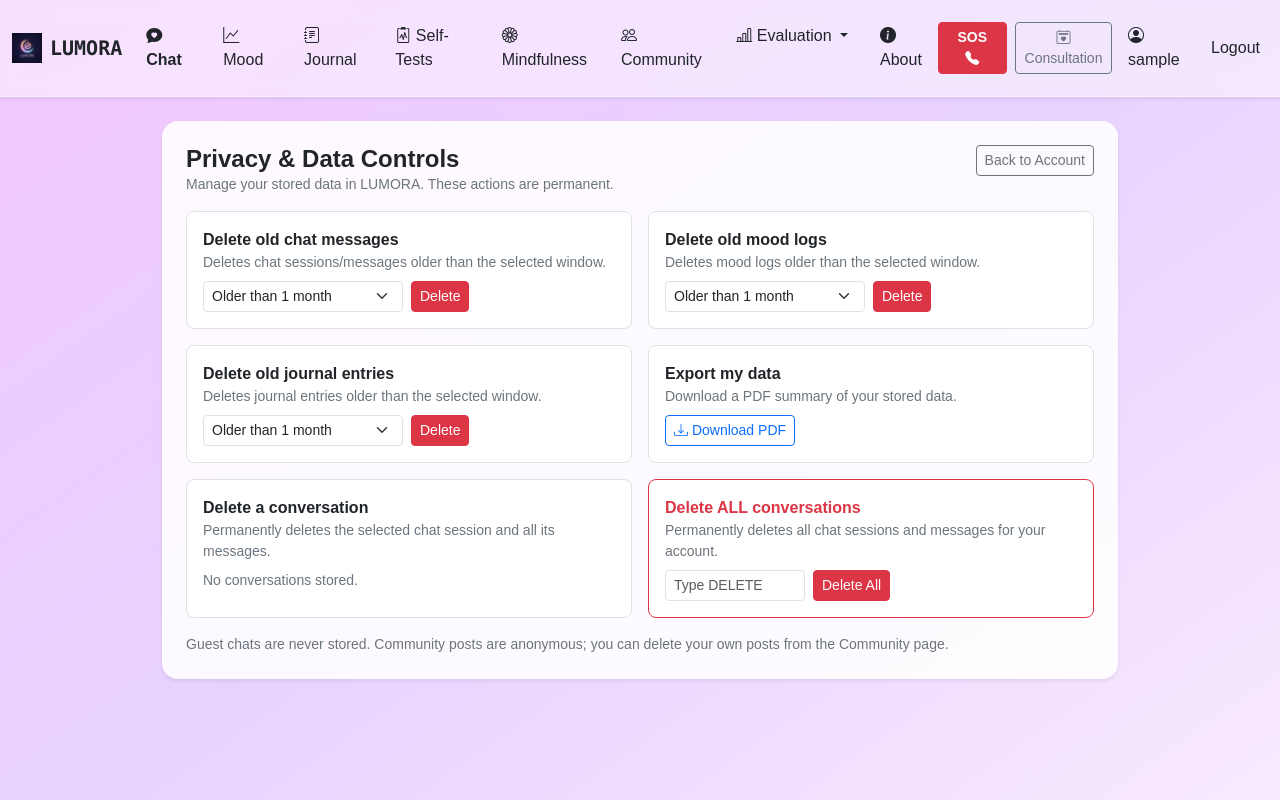
After one commit to PiyaNeu/Lumora_mentalhealth_chatbot, a Flask app: page /account/privacy in a window 1280 px wide. The commit adds this page. Run offline with Flask 3, Linux system fonts and the light colour scheme; the visitor is signed in with stand-in values (Sample User, id 1); data comes from the database, SQL or seed files in the repository; data that the repository does not hold is empty; parts of the project's set-up code (start-up, migrations or seed data) failed here and were passed over; some libraries are stand-ins or nearby versions.

Commit message:
Add account settings and Privacy & Data Controls
- Account: username, preferred mode (auto/listener/coach/therapist/
  balanced), profile picture upload (resized, random file name)
- Delete old chat messages / mood logs / journal entries by window
  (1 week .. 6 months, or everything); empty sessions removed
- Delete one conversation, or all (typed DELETE confirmation)
- Export my data as a PDF (summary, moods, tests, appointments,
  journals, conversations, community posts; user text escaped)
- Delete account (password confirmed) removes all of the user's data
- Shared chat deletion service cleans up insights, labels, crisis
  events, feedback and mood links consistently
- Tests for each control, ownership and cleanup

```diff
--- a/ChatbotWebsite/account/routes.py
+++ b/ChatbotWebsite/account/routes.py
@@ -1,3 +1,171 @@
-from flask import Blueprint
+import os
+import secrets
+from datetime import datetime, timedelta
+
+from flask import Blueprint, abort, current_app, flash, make_response, redirect, render_template, request, url_for
+from flask_login import current_user, login_required, logout_user
+from PIL import Image
+
+from ChatbotWebsite import bcrypt, db
+from ChatbotWebsite.account.export import build_user_export
+from ChatbotWebsite.account.forms import AccountForm
+from ChatbotWebsite.chat.service import delete_messages_before, delete_sessions
+from ChatbotWebsite import models
+from ChatbotWebsite.models import ChatSession, Journal, MoodEntry
+from ChatbotWebsite.utils import local_today
 
 account = Blueprint("account", __name__)
+
+# "Delete data older than…" choices. None = everything.
+WINDOWS = {"1w": ("Older than 1 week", 7), "1m": ("Older than 1 month", 30), "3m": ("Older than 3 months", 90),
+           "6m": ("Older than 6 months", 180), "all": ("Everything", None)}
+
+
+def _cutoff(window_key):
+    if window_key not in WINDOWS:
+        abort(400)
+    days = WINDOWS[window_key][1]
+    # "Everything" = anything created before a moment slightly in the future
+    return datetime.utcnow() + timedelta(seconds=1) if days is None else datetime.utcnow() - timedelta(days=days)
+
+
+def _save_picture(file_storage):
+    """Store a 250x250 copy under a random name; return the file name."""
+    name = secrets.token_hex(8) + ".jpg"
+    path = os.path.join(current_app.static_folder, "profile_images", name)
+    img = Image.open(file_storage)
+    img = img.convert("RGB")
+    img.thumbnail((250, 250))
+    img.save(path, "JPEG", quality=85)
+    return name
+
+
+@account.route("/", methods=["GET", "POST"])
+@login_required
+def profile():
+    form = AccountForm()
+    if form.validate_on_submit():
+        if form.picture.data:
+            old = current_user.profile_image
+            current_user.profile_image = _save_picture(form.picture.data)
+            if old and old != "default.jpg":
+                try:
+                    os.remove(os.path.join(current_app.static_folder, "profile_images", old))
+                except OSError:
+                    pass
+        current_user.username = form.username.data.strip()
+        current_user.preferred_mode = form.preferred_mode.data
+        db.session.commit()
+        flash("Your account has been updated.", "success")
+        return redirect(url_for("account.profile"))
+    if request.method == "GET":
+        form.username.data = current_user.username
+        form.preferred_mode.data = current_user.preferred_mode
+    return render_template("account/profile.html", title="Account", form=form)
+
+
+@account.route("/privacy")
+@login_required
+def privacy():
+    sessions = (ChatSession.query.filter_by(user_id=current_user.id)
+                .order_by(ChatSession.updated_at.desc()).all())
+    return render_template("account/privacy.html", title="Privacy & Data Controls", windows=WINDOWS,
+                           sessions=sessions)
+
+
+@account.route("/privacy/delete-messages", methods=["POST"])
+@login_required
+def delete_messages():
+    n = delete_messages_before(current_user.id, _cutoff(request.form.get("window")))
+    db.session.commit()
+    flash(f"Deleted {n} chat message{'s' if n != 1 else ''}.", "info")
+    return redirect(url_for("account.privacy"))
+
+
+@account.route("/privacy/delete-moods", methods=["POST"])
+@login_required
+def delete_moods():
+    n = MoodEntry.query.filter(MoodEntry.user_id == current_user.id,
+                               MoodEntry.created_at < _cutoff(request.form.get("window"))).delete()
+    db.session.commit()
+    flash(f"Deleted {n} mood log{'s' if n != 1 else ''}.", "info")
+    return redirect(url_for("account.privacy"))
+
+
+@account.route("/privacy/delete-journals", methods=["POST"])
+@login_required
+def delete_journals():
+    n = Journal.query.filter(Journal.user_id == current_user.id,
+                             Journal.date_created < _cutoff(request.form.get("window"))).delete()
+    db.session.commit()
+    flash(f"Deleted {n} journal entr{'ies' if n != 1 else 'y'}.", "info")
+    return redirect(url_for("account.privacy"))
+
+
+@account.route("/privacy/delete-conversation", methods=["POST"])
+@login_required
+def delete_conversation():
+    s = db.session.get(ChatSession, request.form.get("session_id", type=int) or 0)
+    if s is None or s.user_id != current_user.id:
+        flash("Please choose one of your conversations.", "warning")
+        return redirect(url_for("account.privacy"))
+    delete_sessions([s])
+    db.session.commit()
+    flash("Conversation deleted.", "info")
+    return redirect(url_for("account.privacy"))
+
+
+@account.route("/privacy/delete-all-conversations", methods=["POST"])
+@login_required
+def delete_all_conversations():
+    if request.form.get("confirm") != "DELETE":
+        flash('Type DELETE to confirm deleting all conversations.', "warning")
+        return redirect(url_for("account.privacy"))
+    n = delete_sessions(ChatSession.query.filter_by(user_id=current_user.id).all())
+    db.session.commit()
+    flash(f"All conversations deleted ({n} messages).", "info")
+    return redirect(url_for("account.privacy"))
+
+
+@account.route("/privacy/export.pdf")
+@login_required
+def export_data():
+    resp = make_response(build_user_export(current_user))
+    resp.headers["Content-Type"] = "application/pdf"
+    resp.headers["Content-Disposition"] = f"attachment; filename=Lumora_My_Data-{local_today():%Y-%m-%d}.pdf"
+    resp.headers["Cache-Control"] = "no-store"
+    return resp
+
+
+def delete_user_data(user):
+    """Remove the user and everything they own. Caller commits."""
+    uid = user.id
+    delete_sessions(ChatSession.query.filter_by(user_id=uid).all())
+    for model in (models.MoodEntry, models.Journal, models.SavedInsight, models.CrisisEvent,
+                  models.AssessmentResult, models.ToolUsage, models.SentimentLabel, models.SessionFeedback,
+                  models.Appointment, models.CommunityReaction, models.CommunityReport, models.CommunityComment):
+        model.query.filter_by(user_id=uid).delete()
+    for post in models.CommunityPost.query.filter_by(user_id=uid).all():
+        models.CommunityReport.query.filter_by(target_type="post", target_id=post.id).delete()
+        db.session.delete(post)
+    models.ChatMessage.query.filter_by(user_id=uid).delete()
+    if user.profile_image and user.profile_image != "default.jpg":
+        try:
+            os.remove(os.path.join(current_app.static_folder, "profile_images", user.profile_image))
+        except OSError:
+            pass
+    db.session.delete(user)
+
+
+@account.route("/delete", methods=["POST"])
+@login_required
+def delete_account():
+    if not bcrypt.check_password_hash(current_user.password, request.form.get("password", "")):
+        flash("Password incorrect — your account was not deleted.", "danger")
+        return redirect(url_for("account.profile"))
+    user = db.session.get(models.User, current_user.id)
+    logout_user()
+    delete_user_data(user)
+    db.session.commit()
+    flash("Your account and all your data have been deleted.", "info")
+    return redirect(url_for("main.home"))
--- /dev/null
+++ b/ChatbotWebsite/templates/account/privacy.html
@@ -0,0 +1,75 @@
+{% extends "layout.html" %}
+{% macro window_form(action, title, desc) %}
+<div class="col-md-6">
+  <div class="border rounded-3 p-3 h-100 bg-white">
+    <div class="fw-bold">{{ title }}</div>
+    <div class="small text-secondary mb-2">{{ desc }}</div>
+    <form method="POST" action="{{ action }}" class="d-flex gap-2" onsubmit="return confirm('{{ title }}? This cannot be undone.');">
+      <input type="hidden" name="csrf_token" value="{{ csrf_token() }}">
+      <select name="window" class="form-select form-select-sm" style="max-width: 200px;">
+        {% for key, w in windows.items() %}<option value="{{ key }}" {% if key == '1m' %}selected{% endif %}>{{ w[0] }}</option>{% endfor %}
+      </select>
+      <button class="btn btn-danger btn-sm">Delete</button>
+    </form>
+  </div>
+</div>
+{% endmacro %}
+
+{% block content %}
+<div class="container py-4" style="max-width: 980px;">
+  <div class="card border-0 shadow-sm" style="background: rgba(255,255,255,0.88); border-radius: 16px;">
+    <div class="card-body p-4">
+      <div class="d-flex justify-content-between align-items-start mb-3">
+        <div>
+          <h4 class="fw-bold mb-0">Privacy &amp; Data Controls</h4>
+          <div class="small text-secondary">Manage your stored data in LUMORA. These actions are permanent.</div>
+        </div>
+        <a href="{{ url_for('account.profile') }}" class="btn btn-sm btn-outline-secondary">Back to Account</a>
+      </div>
+
+      <div class="row g-3">
+        {{ window_form(url_for('account.delete_messages'), 'Delete old chat messages', 'Deletes chat sessions/messages older than the selected window.') }}
+        {{ window_form(url_for('account.delete_moods'), 'Delete old mood logs', 'Deletes mood logs older than the selected window.') }}
+        {{ window_form(url_for('account.delete_journals'), 'Delete old journal entries', 'Deletes journal entries older than the selected window.') }}
+
+        <div class="col-md-6">
+          <div class="border rounded-3 p-3 h-100 bg-white">
+            <div class="fw-bold">Export my data</div>
+            <div class="small text-secondary mb-2">Download a PDF summary of your stored data.</div>
+            <a href="{{ url_for('account.export_data') }}" class="btn btn-outline-primary btn-sm"><i class="bi bi-download"></i> Download PDF</a>
+          </div>
+        </div>
+
+        <div class="col-md-6">
+          <div class="border rounded-3 p-3 h-100 bg-white">
+            <div class="fw-bold">Delete a conversation</div>
+            <div class="small text-secondary mb-2">Permanently deletes the selected chat session and all its messages.</div>
+            {% if sessions %}
+            <form method="POST" action="{{ url_for('account.delete_conversation') }}" class="d-flex gap-2" onsubmit="return confirm('Delete this conversation?');">
+              <input type="hidden" name="csrf_token" value="{{ csrf_token() }}">
+              <select name="session_id" class="form-select form-select-sm">
+                {% for s in sessions %}<option value="{{ s.id }}">{{ s.title }} ({{ s.updated_at | localtime('%Y-%m-%d %H:%M') }})</option>{% endfor %}
+              </select>
+              <button class="btn btn-danger btn-sm">Delete</button>
+            </form>
+            {% else %}<div class="small text-secondary">No conversations stored.</div>{% endif %}
+          </div>
+        </div>
+
+        <div class="col-md-6">
+          <div class="border border-danger rounded-3 p-3 h-100 bg-white">
+            <div class="fw-bold text-danger">Delete ALL conversations</div>
+            <div class="small text-secondary mb-2">Permanently deletes all chat sessions and messages for your account.</div>
+            <form method="POST" action="{{ url_for('account.delete_all_conversations') }}" class="d-flex gap-2">
+              <input type="hidden" name="csrf_token" value="{{ csrf_token() }}">
+              <input type="text" name="confirm" class="form-control form-control-sm" placeholder="Type DELETE" style="max-width: 140px;" autocomplete="off">
+              <button class="btn btn-danger btn-sm">Delete All</button>
+            </form>
+          </div>
+        </div>
+      </div>
+      <div class="small text-secondary mt-3">Guest chats are never stored. Community posts are anonymous; you can delete your own posts from the Community page.</div>
+    </div>
+  </div>
+</div>
+{% endblock content %}
--- a/ChatbotWebsite/templates/layout.html
+++ b/ChatbotWebsite/templates/layout.html
@@ -101,7 +101,7 @@
               <a class="btn btn-outline-secondary btn-sm" href="{{ url_for('consultation.index') }}"><i class="bi bi-calendar2-heart"></i> Consultation</a>
             </li>
             <li class="nav-item">
-              <span class="nav-link text-dark"><i class="bi bi-person-circle"></i> {{ current_user.username }}</span>
+              <a class="nav-link text-dark" href="{{ url_for('account.profile') }}"><i class="bi bi-person-circle"></i> {{ current_user.username }}</a>
             </li>
             <li class="nav-item">
               <a class="nav-link text-dark" href="{{ url_for('auth.logout') }}">Logout</a>
```
Also changed, not shown: ChatbotWebsite/account/export.py (added, +100 -0 lines), ChatbotWebsite/account/forms.py (added, +19 -0 lines), ChatbotWebsite/chat/routes.py (+3 -14 lines), ChatbotWebsite/chat/service.py (added, +48 -0 lines), ChatbotWebsite/templates/account/profile.html (added, +55 -0 lines), tests/test_privacy.py (added, +179 -0 lines).
